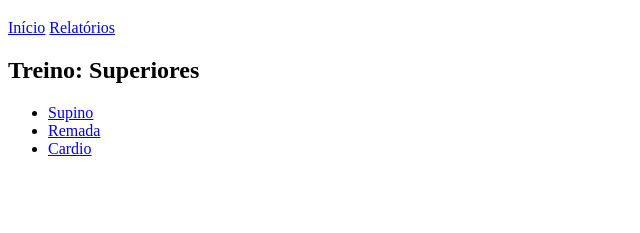
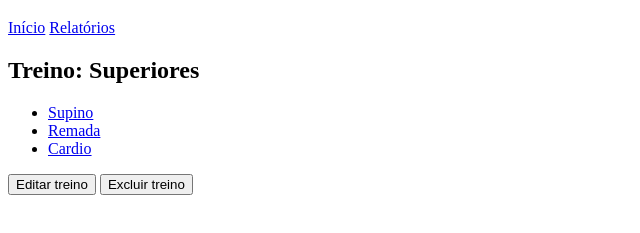
Before and after one commit to Luuhpaaa/workoutdeveloper, a plain HTML site: page pages/treino.html in a window 1280 px wide. Shown: the part 61-294 px from the top of the page, without its empty margins (0-640 px from the left). Drawn offline with Linux system fonts and the light colour scheme.

Commit message:
feat: adicionei editar/excluir em treino

```diff
--- a/pages/treino.html
+++ b/pages/treino.html
@@ -21,8 +21,8 @@
       <li><a href="exercicio.html">Remada</a></li>
       <li><a href="exercicio.html">Cardio</a></li>
     </ul>
-
-
+    <button type="submit">Editar treino</button>
+    <button type="submit">Excluir treino</button>
   </main>
 </body>
 </html>
```
